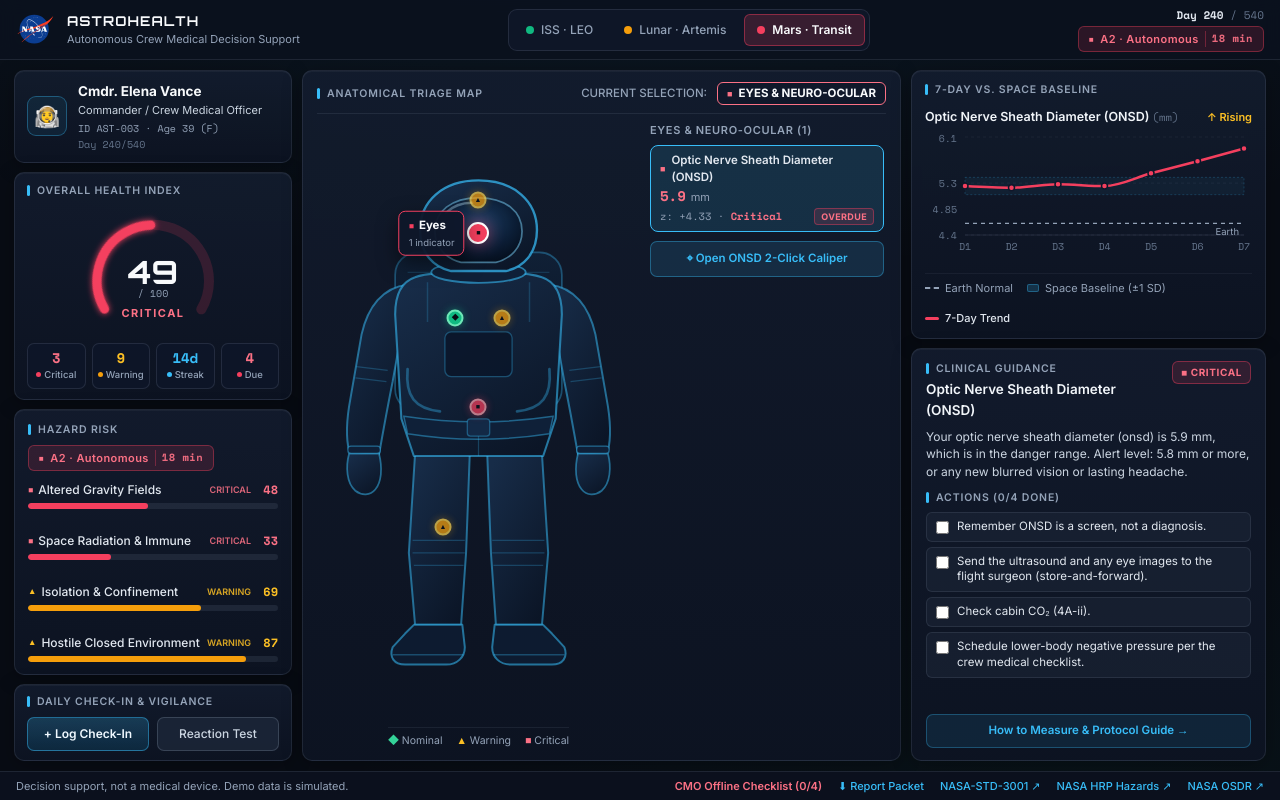
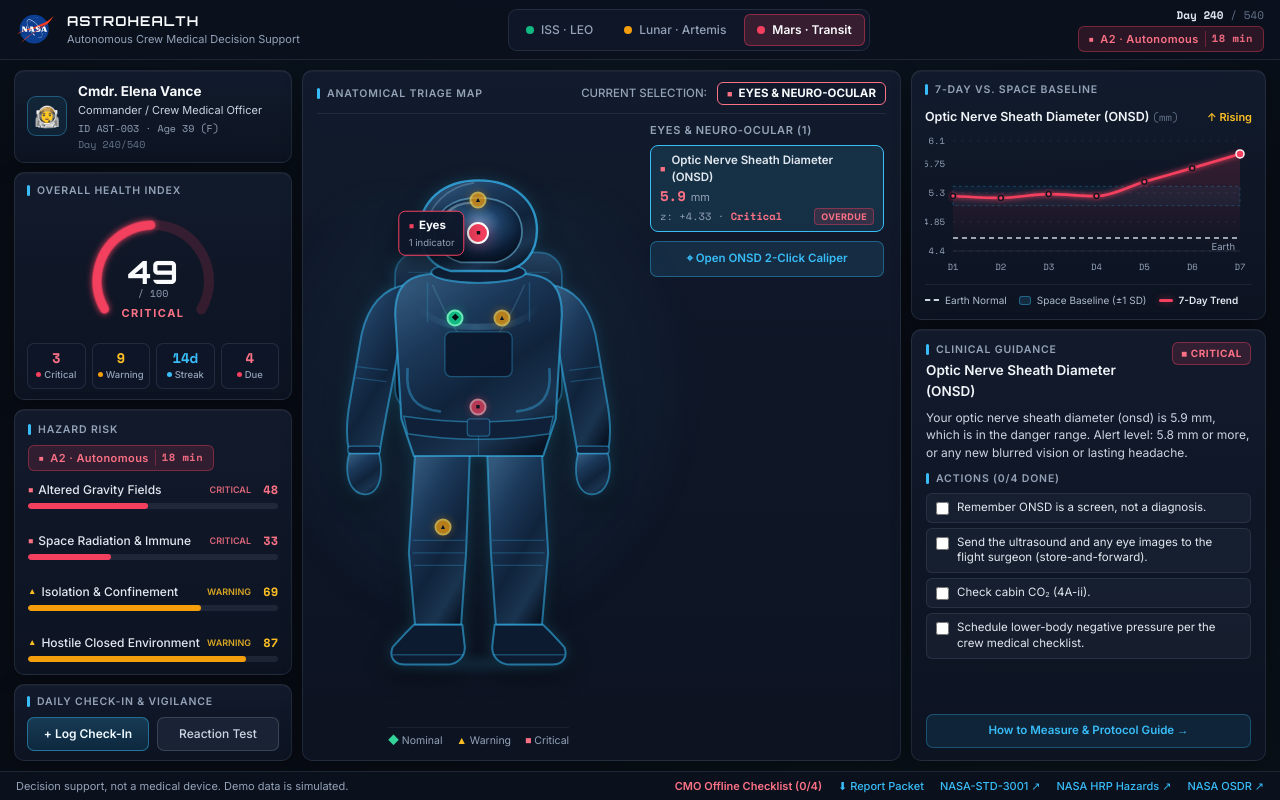
Before and after one commit to Deadpoets888/astro-health-monitor, a React (Vite) app: page / in a window 1280 px wide. Built offline with nearby package versions, Linux system fonts and the light colour scheme.

Commit message:
Polish body map and chart

```diff
--- a/src/components/Chart.jsx
+++ b/src/components/Chart.jsx
@@ -1,7 +1,8 @@
 import {
-  ComposedChart, Line, ReferenceArea, ReferenceLine,
+  Area, ComposedChart, Line, ReferenceArea, ReferenceLine, ReferenceDot,
   XAxis, YAxis, Tooltip, ResponsiveContainer, CartesianGrid,
 } from 'recharts';
+import { useId } from 'react';
 
 const STATUS_COLORS = {
   GREEN:  '#10b981',
@@ -34,25 +35,31 @@ function TrendArrow({ history }) {
 
 function NasaTooltip({ active, payload, label }) {
   if (!active || !payload?.length) return null;
-  const d = payload[0]?.payload;
-  const color = STATUS_COLORS[d?.status] ?? '#94a3b8';
+  const point = payload.find((entry) => entry.dataKey === 'value')?.payload ?? payload[0]?.payload;
+  const value = point?.value;
+  const color = STATUS_COLORS[point?.status] ?? '#94a3b8';
+  const formattedValue = Number.isFinite(value)
+    ? new Intl.NumberFormat(undefined, { maximumSignificantDigits: 4 }).format(value)
+    : '—';
   return (
     <div style={{
-      background: '#0f172a',
-      border: '1px solid rgba(148, 163, 184, 0.25)',
-      borderRadius: 6,
-      padding: '8px 12px',
+      background: 'linear-gradient(145deg, #132238, #081321)',
+      border: '1px solid rgba(125, 211, 252, 0.28)',
+      borderRadius: 8,
+      padding: '9px 12px',
       fontFamily: "'Inter', sans-serif",
       fontSize: 11,
-      boxShadow: '0 8px 20px rgba(0, 0, 0, 0.45)',
+      boxShadow: '0 10px 28px rgba(0, 0, 0, 0.48), 0 0 16px rgba(56, 189, 248, 0.08)',
     }}>
-      <div style={{ color: '#94a3b8', fontSize: 10, marginBottom: 3 }}>Day {label} of 7-day window</div>
-      <div style={{ fontFamily: "'Space Mono', monospace", color: '#f8fafc', fontWeight: 700, fontSize: 12 }}>
-        {payload[0]?.value} <span style={{ color: '#94a3b8', fontWeight: 400 }}>{d?.unit}</span>
+      <div style={{ color: '#7dd3fc', fontSize: 9, fontWeight: 700, letterSpacing: '0.08em', textTransform: 'uppercase', marginBottom: 4 }}>
+        Mission day {String(label).replace(/^D/, '')}
       </div>
-      {d?.status && (
-        <div style={{ color, fontWeight: 600, fontSize: 10, marginTop: 2 }}>
-          Status: {d.status}
+      <div style={{ fontFamily: "'Space Mono', monospace", color: '#f8fafc', fontWeight: 700, fontSize: 14 }}>
+        {formattedValue} <span style={{ color: '#94a3b8', fontWeight: 400, fontSize: 10 }}>{point?.unit}</span>
+      </div>
+      {point?.status && (
+        <div style={{ color, fontWeight: 700, fontSize: 9, marginTop: 5, letterSpacing: '0.06em' }}>
+          {point.status}
         </div>
       )}
     </div>
@@ -60,6 +67,8 @@ function NasaTooltip({ active, payload, label }) {
 }
 
 export default function Chart({ measurement, measurementKey }) {
+  const chartId = useId().replace(/:/g, '');
+
   if (!measurement) {
     return (
       <div style={{
@@ -74,6 +83,8 @@ export default function Chart({ measurement, measurementKey }) {
 
   const { name, history = [], unit = '', status = 'GREEN', baseline } = measurement;
   const color = STATUS_COLORS[status] ?? '#94a3b8';
+  const gradientId = `trend-fill-${chartId}`;
+  const glowId = `trend-glow-${chartId}`;
 
   const data = history.map((val, i) => ({
     day: `D${i + 1}`,
@@ -99,6 +110,10 @@ export default function Chart({ measurement, measurementKey }) {
   const span   = Math.max(Math.abs(rawMax - rawMin), Math.abs(rawMax) * 0.15, 1);
   const minY   = Math.round((rawMin - span * 0.15) * 100) / 100;
   const maxY   = Math.round((rawMax + span * 0.15) * 100) / 100;
+  const lastPoint = data[data.length - 1];
+  const formatTick = (value) => Number.isFinite(value)
+    ? Number(value.toPrecision(3)).toString()
+    : value;
 
   return (
     <div style={{ width: '100%' }}>
@@ -112,31 +127,58 @@ export default function Chart({ measurement, measurementKey }) {
         <TrendArrow history={history} />
       </div>
 
-      <ResponsiveContainer width="100%" height={134}>
-        <ComposedChart data={data} margin={{ top: 6, right: 8, left: -20, bottom: 0 }}>
-          <CartesianGrid strokeDasharray="3 3" stroke="rgba(148, 163, 184, 0.08)" vertical={false} />
+      <ResponsiveContainer width="100%" height={150}>
+        <ComposedChart data={data} margin={{ top: 10, right: 12, left: -12, bottom: 0 }}>
+          <defs>
+            <linearGradient id={gradientId} x1="0" y1="0" x2="0" y2="1">
+              <stop offset="0%" stopColor={color} stopOpacity={0.28} />
+              <stop offset="95%" stopColor={color} stopOpacity={0.015} />
+            </linearGradient>
+            <filter id={glowId} x="-40%" y="-60%" width="180%" height="220%">
+              <feGaussianBlur stdDeviation="2.5" result="lineGlow" />
+              <feMerge>
+                <feMergeNode in="lineGlow" />
+                <feMergeNode in="SourceGraphic" />
+              </feMerge>
+            </filter>
+          </defs>
+          <CartesianGrid strokeDasharray="3 5" stroke="rgba(148, 163, 184, 0.1)" vertical={false} />
           <XAxis
             dataKey="day"
-            tick={{ fill: '#64748b', fontSize: 10, fontFamily: "'Space Mono', monospace" }}
+            tick={{ fill: '#94a3b8', fontSize: 9, fontFamily: "'Space Mono', monospace" }}
             tickLine={false}
             axisLine={{ stroke: 'rgba(148, 163, 184, 0.15)' }}
+            tickMargin={7}
           />
           <YAxis
             domain={[minY, maxY]}
-            tick={{ fill: '#64748b', fontSize: 10, fontFamily: "'Space Mono', monospace" }}
+            tick={{ fill: '#94a3b8', fontSize: 9, fontFamily: "'Space Mono', monospace" }}
             tickLine={false}
             axisLine={false}
+            tickFormatter={formatTick}
+            width={40}
           />
           <Tooltip content={<NasaTooltip />} />
+
+          {data.length > 1 && (
+            <Area
+              type="monotone"
+              dataKey="value"
+              stroke="none"
+              fill={`url(#${gradientId})`}
+              isAnimationActive={false}
+              connectNulls
+            />
+          )}
 
           {/* Personal space baseline band (mean ± 1 SD) */}
           {baseline && baseline.mean != null && baseline.sd != null && (
             <ReferenceArea
               y1={baseline.mean - baseline.sd}
               y2={baseline.mean + baseline.sd}
-              fill="rgba(56, 189, 248, 0.1)"
-              stroke="rgba(56, 189, 248, 0.2)"
-              strokeDasharray="2 2"
+              fill="rgba(56, 189, 248, 0.09)"
+              stroke="rgba(56, 189, 248, 0.24)"
+              strokeDasharray="3 3"
             />
           )}
 
@@ -144,9 +186,9 @@ export default function Chart({ measurement, measurementKey }) {
           {earthNormal != null && Number.isFinite(earthNormal) && (
             <ReferenceLine
               y={earthNormal}
-              stroke="#94a3b8"
-              strokeDasharray="4 4"
-              strokeWidth={1.25}
+              stroke="#cbd5e1"
+              strokeDasharray="5 4"
+              strokeWidth={1.5}
               label={{
                 value: 'Earth',
                 position: 'insideTopRight',
@@ -162,26 +204,39 @@ export default function Chart({ measurement, measurementKey }) {
             type="monotone"
             dataKey="value"
             stroke={color}
-            strokeWidth={2.5}
-            dot={{ r: 3, fill: color, stroke: '#0f172a', strokeWidth: 1.5 }}
+            strokeWidth={2.75}
+            filter={`url(#${glowId})`}
+            connectNulls
+            dot={{ r: 2.5, fill: color, stroke: '#0b1524', strokeWidth: 1.5 }}
             activeDot={{ r: 5, fill: color, stroke: '#f8fafc', strokeWidth: 1.5 }}
             animationDuration={450}
           />
+          {lastPoint && Number.isFinite(lastPoint.value) && (
+            <ReferenceDot
+              x={lastPoint.day}
+              y={lastPoint.value}
+              r={4}
+              fill={color}
+              stroke="#f8fafc"
+              strokeWidth={1.5}
+              isFront
+            />
+          )}
         </ComposedChart>
       </ResponsiveContainer>
 
       {/* Legend */}
-      <div style={{ display: 'flex', flexWrap: 'wrap', gap: 14, marginTop: 8, paddingTop: 6, borderTop: '1px solid rgba(148, 163, 184, 0.08)' }}>
-        <span style={{ display: 'inline-flex', alignItems: 'center', gap: 6, fontSize: 11, fontFamily: "'Inter', sans-serif", color: '#94a3b8' }}>
-          <span style={{ display: 'inline-block', width: 14, height: 0, borderTop: '2px dashed #94a3b8' }}/>
+      <div style={{ display: 'flex', flexWrap: 'wrap', gap: '6px 12px', marginTop: 3, paddingTop: 8, borderTop: '1px solid rgba(148, 163, 184, 0.1)' }}>
+        <span style={{ display: 'inline-flex', alignItems: 'center', gap: 6, fontSize: 10, fontFamily: "'Inter', sans-serif", color: '#aebccc' }}>
+          <span style={{ display: 'inline-block', width: 14, height: 0, borderTop: '2px dashed #cbd5e1' }}/>
           Earth Normal
         </span>
-        <span style={{ display: 'inline-flex', alignItems: 'center', gap: 6, fontSize: 11, fontFamily: "'Inter', sans-serif", color: '#94a3b8' }}>
-          <span style={{ display: 'inline-block', width: 12, height: 8, borderRadius: 2, background: 'rgba(56, 189, 248, 0.18)', border: '1px solid rgba(56, 189, 248, 0.35)' }}/>
+        <span style={{ display: 'inline-flex', alignItems: 'center', gap: 6, fontSize: 10, fontFamily: "'Inter', sans-serif", color: '#aebccc' }}>
+          <span style={{ display: 'inline-block', width: 12, height: 9, borderRadius: 3, background: 'rgba(56, 189, 248, 0.14)', border: '1px solid rgba(56, 189, 248, 0.4)' }}/>
           Space Baseline (±1 SD)
         </span>
-        <span style={{ display: 'inline-flex', alignItems: 'center', gap: 6, fontSize: 11, fontFamily: "'Inter', sans-serif", color: '#e2e8f0', fontWeight: 500 }}>
-          <span style={{ display: 'inline-block', width: 14, height: 2.5, borderRadius: 2, background: color }}/>
+        <span style={{ display: 'inline-flex', alignItems: 'center', gap: 6, fontSize: 10, fontFamily: "'Inter', sans-serif", color: '#e2e8f0', fontWeight: 600 }}>
+          <span style={{ display: 'inline-block', width: 14, height: 3, borderRadius: 2, background: color, boxShadow: `0 0 7px ${color}80` }}/>
           7-Day Trend
         </span>
       </div>
--- a/src/index.css
+++ b/src/index.css
@@ -35,6 +35,10 @@
 @keyframes fadeIn {
   from { opacity: 0; transform: translateY(4px); }
   to   { opacity: 1; transform: translateY(0);   }
+}
+@keyframes suitGlow {
+  0%, 100% { opacity: 0.58; transform: scale(0.96); }
+  50%       { opacity: 0.9;  transform: scale(1.04); }
 }
 
 /* ── Base ── */
@@ -175,6 +179,40 @@
   width: min(96cqw, calc(96cqh * 250 / 410));
 }
 
+.astro-suit-frame::before {
+  content: '';
+  position: absolute;
+  inset: 3% -24%;
+  z-index: 0;
+  pointer-events: none;
+  background: radial-gradient(ellipse at 50% 43%, rgba(56, 189, 248, 0.25), rgba(56, 189, 248, 0.08) 42%, transparent 72%);
+  filter: blur(15px);
+  animation: suitGlow 5s ease-in-out infinite;
+}
+
+.astro-suit-frame::after {
+  content: '';
+  position: absolute;
+  z-index: 0;
+  left: 18%;
+  right: 18%;
+  bottom: 1%;
+  height: 3%;
+  pointer-events: none;
+  background: radial-gradient(ellipse, rgba(56, 189, 248, 0.2), transparent 70%);
+  filter: blur(5px);
+}
+
+.astro-suit-frame > img {
+  position: relative;
+  z-index: 1;
+  filter: drop-shadow(0 0 7px rgba(56, 189, 248, 0.22)) drop-shadow(0 10px 12px rgba(0, 0, 0, 0.42));
+}
+
+@media (prefers-reduced-motion: reduce) {
+  .astro-suit-frame::before { animation: none; }
+}
+
 @media (min-width: 1181px) {
   .astro-shell {
     height: 100vh;
```
Also changed, not shown: src/assets/body-silhouette.svg.
